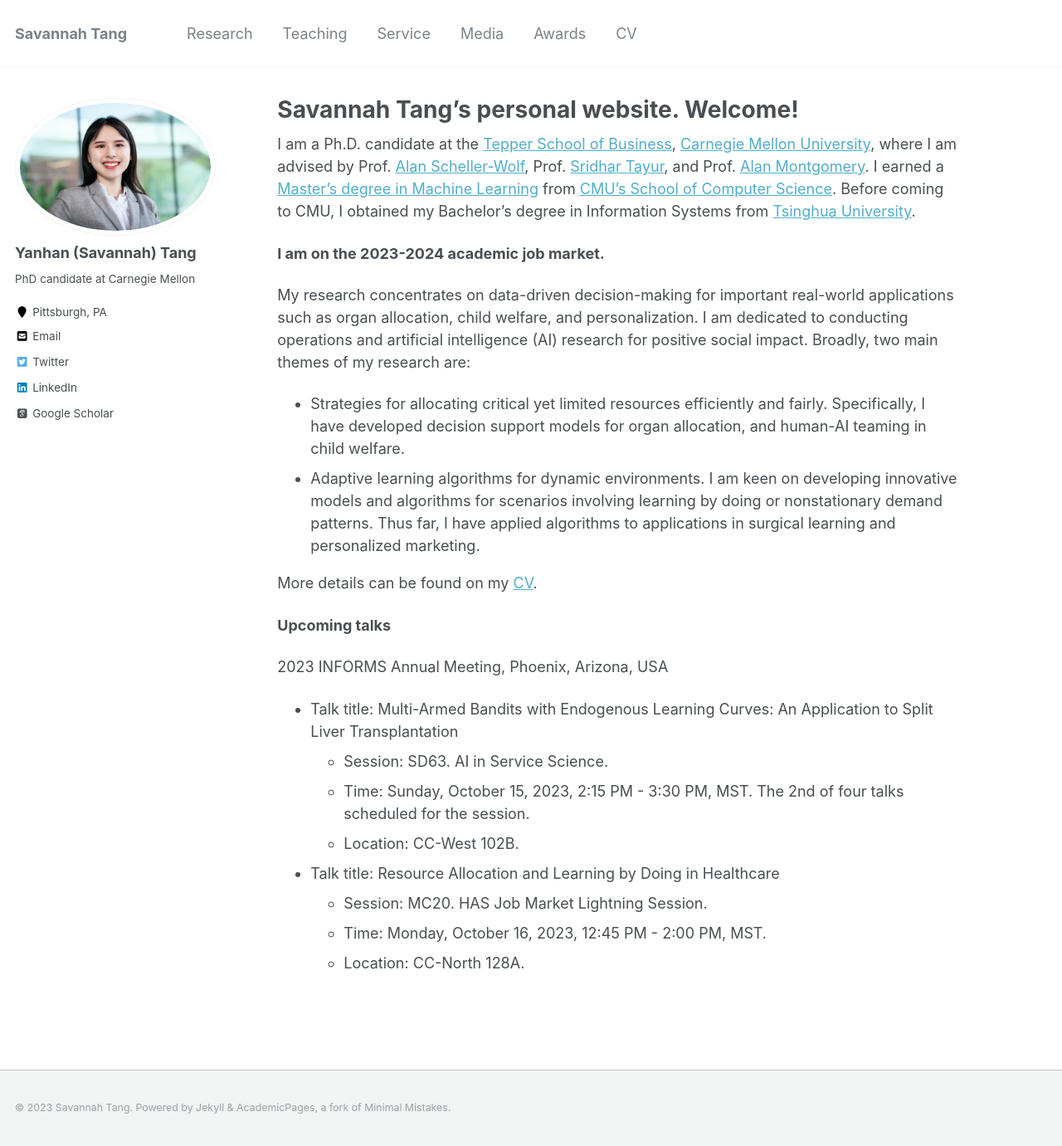
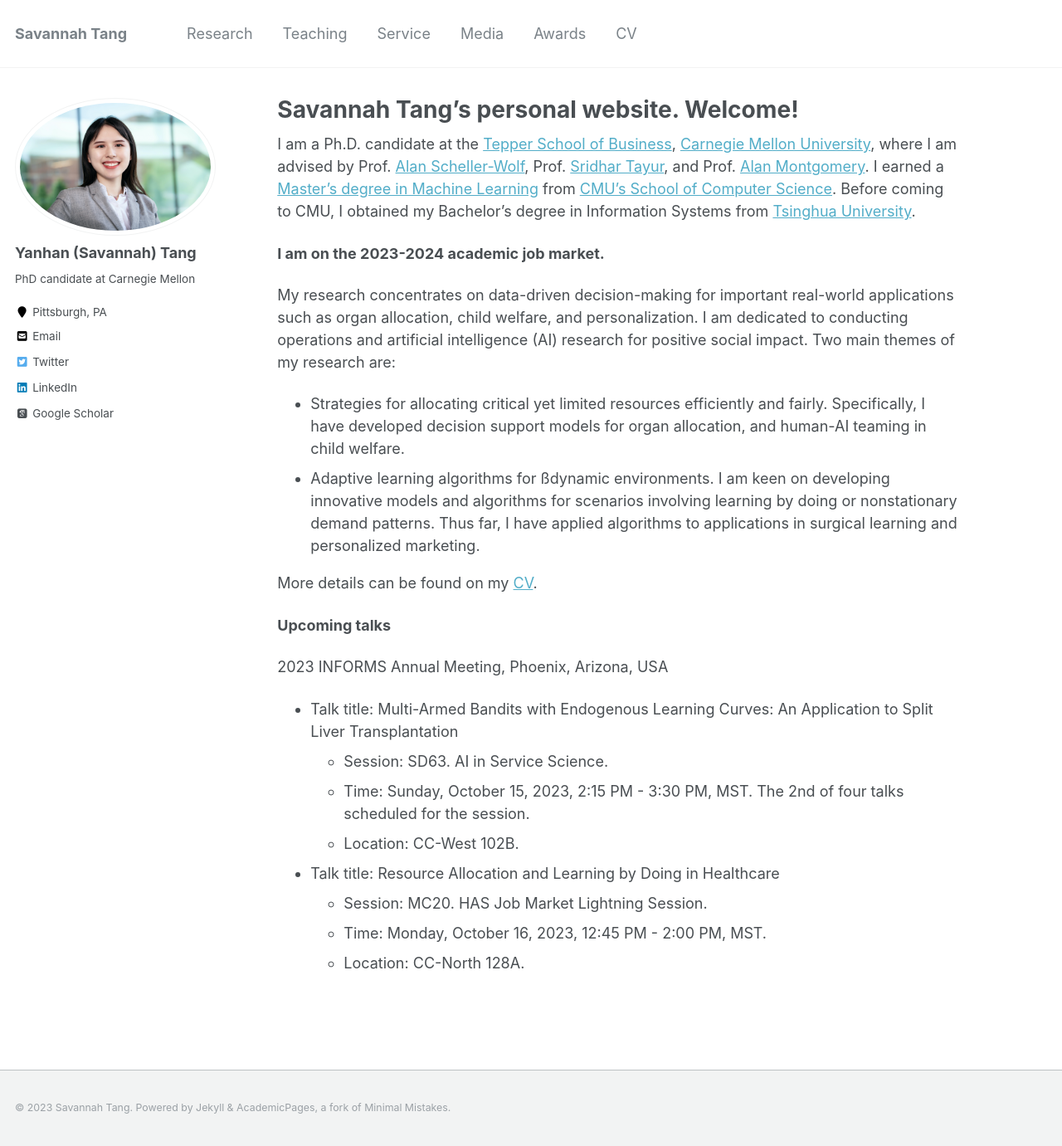
Before and after one commit to savytang/savytang.github.io, a Jekyll site: the page built from _pages/about.md, in a window 1280 px wide and 1381 px high. Shown: the whole window at 83% size. Built offline with Jekyll 4.4.1, drawn with Linux system fonts in a browser that asks for light colours; some web fonts are replaced.

Commit message:
Oct2_changes
Updated cv

```diff
--- a/_pages/about.md
+++ b/_pages/about.md
@@ -12,10 +12,10 @@ I am a Ph.D. candidate at the [Tepper School of Business](https://www.cmu.edu/te
 
 **I am on the 2023-2024 academic job market.**
 
-My research concentrates on data-driven decision-making for important real-world applications such as organ allocation, child welfare, and personalization. I am dedicated to conducting operations and artificial intelligence (AI) research for positive social impact. Broadly, two main themes of my research are:
+My research concentrates on data-driven decision-making for important real-world applications such as organ allocation, child welfare, and personalization. I am dedicated to conducting operations and artificial intelligence (AI) research for positive social impact. Two main themes of my research are:
 
 * Strategies for allocating critical yet limited resources efficiently and fairly. Specifically, I have developed decision support models for organ allocation, and human-AI teaming in child welfare.
-* Adaptive learning algorithms for dynamic environments. I am keen on developing innovative models and algorithms for scenarios involving learning by doing or nonstationary demand patterns. Thus far, I have applied algorithms to applications in surgical learning and personalized marketing.
+* Adaptive learning algorithms for ßdynamic environments. I am keen on developing innovative models and algorithms for scenarios involving learning by doing or nonstationary demand patterns. Thus far, I have applied algorithms to applications in surgical learning and personalized marketing.
 
 More details can be found on my [CV](../files/Tang_CV_0902.pdf).
 
```
Also changed, not shown: _pages/researches.md (+2 -1 lines), 3 other files.
